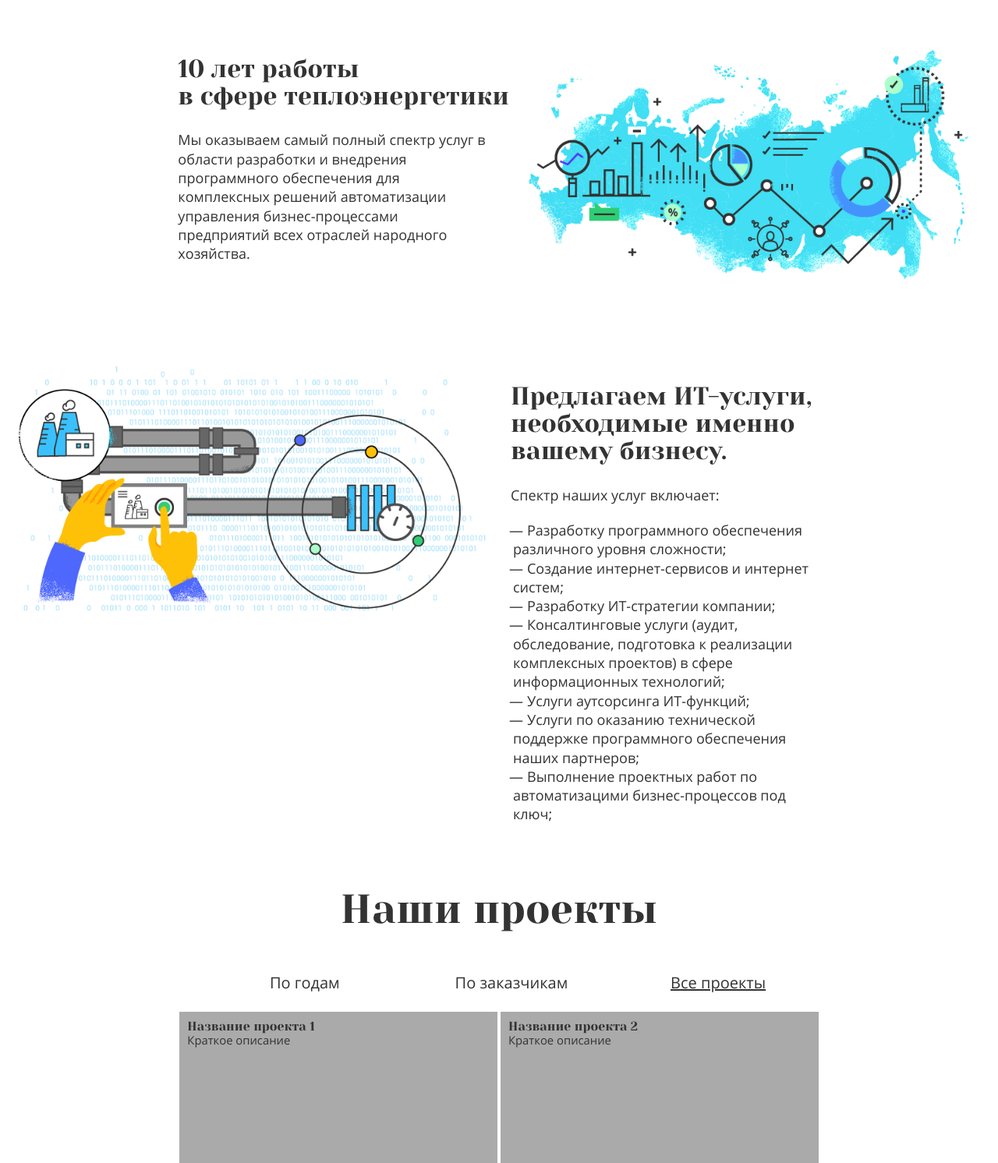
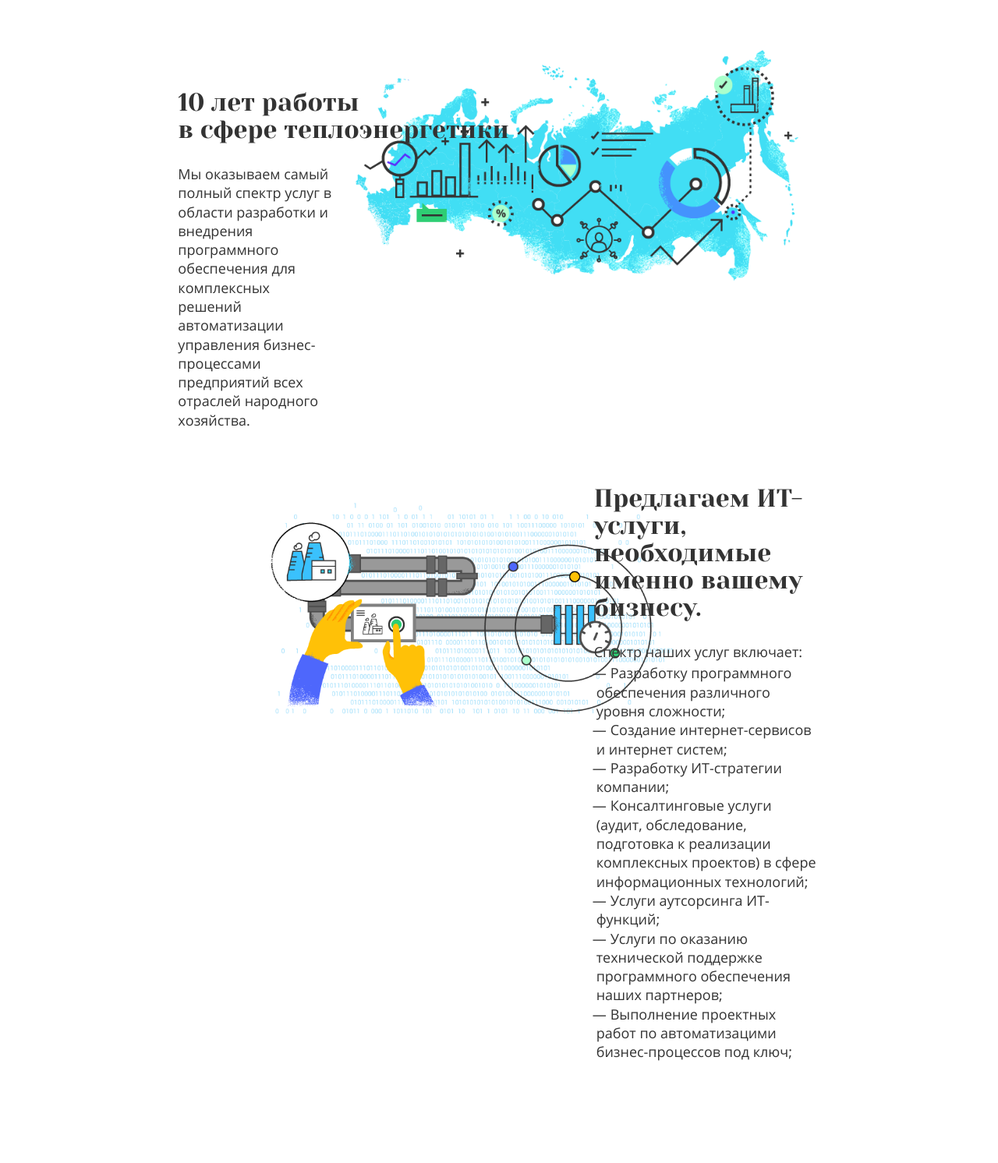
Before and after one commit to warhammerr/serviceit, a website: page app/index.html in a window 1280 px wide. Shown: the part 656-2148 px from the top of the page at 78% size. Drawn offline with Linux system fonts and the light colour scheme; a web font is replaced by a local one.

Commit message:
fix for resolutions 1920

```diff
--- a/app/index.html
+++ b/app/index.html
@@ -95,26 +95,26 @@
 	</header>
 	<!-- Head -->
 	<!-- Age block -->
-	<div class="row-block">
+	<div class="row-block age">
 		<div class="col-md-2"></div>
-		<div class="col-md-4" style="z-index: 1">
-			<h2>10 лет работы в&#160;сфере&#160;теплоэнергетики</h2>
-			<h4>Мы оказываем самый полный спектр услуг в области разработки и внедрения программного обеспечения для комплексных решений автоматизации управления бизнес-процессами предприятий всех отраслей народного хозяйства.</h4>
+		<div class="col-md-4">
+			<div class="age-title"><h2>10 лет работы в&#160;сфере&#160;теплоэнергетики</h2></div>
+			<div class="age-text">
+				<h4>Мы оказываем самый полный спектр услуг в области разработки и внедрения программного обеспечения для комплексных решений автоматизации управления бизнес-процессами предприятий всех отраслей народного хозяйства.</h4>
+			</div>
 		</div>
-		<div class="col-md-6" style="z-index: 0">
-			<img src="/img/illustration_1.png">
+		<div class="col-md-6">
 		</div>
 	</div>
 	<!-- /Age block -->
 	<!-- Offer services-->
-	<div class="row-block">
-
-		<div class="col-md-6">
-			<img src="/img/illustration_2.png">
-		</div>
-		<div class="col-md-4">
-			<h2>Предлагаем ИТ-услуги, необходимые именно вашему бизнесу.</h2>
-			<h4>Спектр наших услуг включает:
+	<div class="row-block offer">
+		<div class="col-md-2"></div>
+		<div class="col-md-5"></div>
+		<div class="col-md-3">
+			<div class="offer-title"><h2>Предлагаем ИТ-услуги, необходимые именно вашему бизнесу.</h2></div>
+			<div class="offer-text">
+				<h4>Спектр наших услуг включает:
 				<ul class="dash">
 					<li>Разработку программного обеспечения различного уровня сложности;</li>
 					<li>Создание интернет-сервисов и интернет систем;</li>
@@ -125,12 +125,13 @@
 					<li>Выполнение проектных работ по автоматизацими бизнес-процессов под ключ;</li>
 				</ul>
 			</h4>
+			</div>
 		</div>
-		<div class="col-md-2"></div>
+		<div class="col-md-1"></div>
 	</div>
 	<!-- /Offer services-->
 	<!-- Projects -->
-	<div class="row">
+	<div class="row pt100">
 		<div class="col-md-12">
 			<h1 class="text-center">Наши проекты</h1>
 		</div>
@@ -205,7 +206,7 @@
 	</div>
 	<!-- /Projects -->
 	<!-- Working process -->
-	<div class="row">
+	<div class="row pt100">
 		<div class="col-md-12">
 			<h1 class="text-center">Рабочий процесс</h1>
 		</div>
@@ -220,26 +221,26 @@
 	<!-- /Working process -->
 	<div class="row"></div>
 	<!-- Pride -->
-	<div class="row">
+	<div class="row pt150">
 		<div class="row pride">
 			<div class="col-md-3"></div>
 			<div class="col-md-2 logo">
 				<img src="/img/it_web_2_logo.png">
 			</div>
-			<div class="col-md-5 text gradient-border">
+			<div class="col-md-4 text gradient-border">
 				<h2>Гордостью нашей<br/>компании&#160;являются высококвалифицирован<br/>ные специалисты</h2>
 			</div>
-			<div class="col-md-2"></div>
+			<div class="col-md-3"></div>
 		</div>
 	</div>
 	<div class="row">
 		<div class="col-md-4"></div>
-		<div class="col-md-6">
+		<div class="col-md-5">
 			<div class="pride-description">
 				<h4>Разработка программного обеспечения различного уровня</h4>
 			</div>
 		</div>
-		<div class="col-md-2"></div>
+		<div class="col-md-3"></div>
 	</div>
 	<div class="row">
 		<div class="col-md-2"></div>
--- a/sass/main.sass
+++ b/sass/main.sass
@@ -30,6 +30,10 @@ body textarea:required:valid
 
 body
   color: #333
+  background-image: url("/img/bg_grey.png")
+  background-position: center bottom
+  background-size: 100%
+  background-repeat: no-repeat
 //Custom Styles Here
 
 
@@ -47,6 +51,15 @@ body
       content: "—"
       position: relative
       left: -5px
+
+.pt150
+  padding-top: 150px
+
+.pt100
+  padding-top: 100px
+
+.pt50
+  padding-top: 50px
 
 .text-center
   text-align: center
@@ -147,7 +160,6 @@ body
 .pride
   width: 100%
   text-align: right
-  margin-top: 100px
   div
     float: left
   .logo
@@ -195,11 +207,8 @@ body
     width: 100% !important
 
 .footer
-  padding-top: 200px
-  background-image: url("/img/bg_grey.png")
-  min-height: 725px
-  background-position: center top
-  background-size: cover
+  padding-top: 80px
+  min-height: 700px
   .h1
     font-family: "YesevaOne-Regular"
     font-weight: 400
@@ -214,3 +223,41 @@ body
   a
     text-decoration: none
     color: #333
+.age
+  background-image: url("/img/illustration_1.png")
+  background-repeat: no-repeat
+  background-position: 65% top
+  background-size: 48%
+  min-height: 500px
+.age-title
+  margin-top: 70px
+.age-text
+  width: 50%
+
+// .offer-block
+//   float: right
+//   padding-right: 15px
+//   padding-left: 15px
+//   width: 50%
+
+// .offer-blank
+//   padding-right: 15px
+//   padding-left: 15px
+//   width: 50%
+//   height: 50%
+
+
+.offer
+  background-image: url("/img/illustration_2.png")
+  background-repeat: no-repeat
+  background-position: 340px 45px
+  background-size: 41%
+  min-height: 500px
+  ul
+    margin-top: 0px
+
+// .offer-text
+//   // width: 49%
+
+// .offer-title
+//   // width: 50%
```
Also changed, not shown: app/css/main.min.css.
